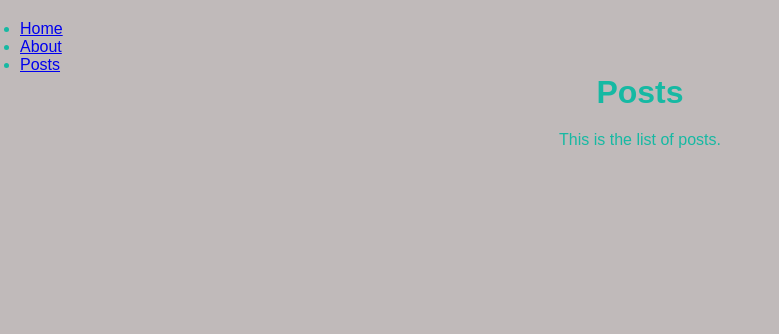
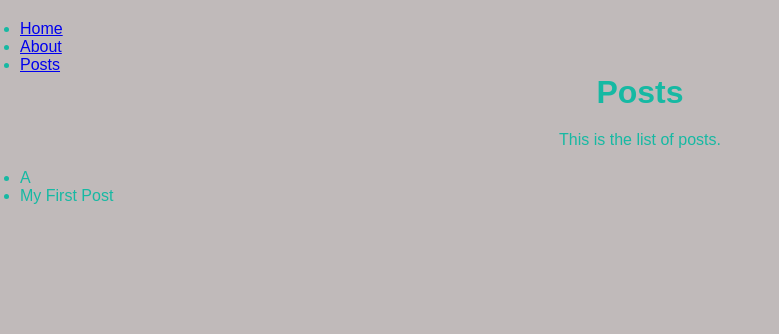
Before and after one commit to TessaTomy/Django-Playground, a Django app: page /posts/ in a window 1280 px wide. Shown: the top 334 px of the page, without its empty margins (0-779 px from the left). Run offline with Django 5.2, Linux system fonts and the light colour scheme; data comes from the database, SQL or seed files in the repository; both versions use the stored data as it was after the commit.

Commit message:
feat: implemented ORM queries for fetching and sorting Post content

```diff
--- a/trial/posts/templates/posts/post_list.html
+++ b/trial/posts/templates/posts/post_list.html
@@ -5,4 +5,9 @@
 {% block content %}
     <h1>Posts</h1>
     <p>This is the list of posts.</p>
+    <ul>
+        {% for post in posts %}
+            <li>{{ post.title }}</li>
+        {% endfor %}
+    </ul>
 {% endblock %}
--- a/trial/posts/views.py
+++ b/trial/posts/views.py
@@ -1,5 +1,7 @@
 from django.shortcuts import render
+from .models import Post
 
 # Create your views here.
 def post_list(request):
-    return render(request, 'posts/post_list.html')
+    posts = Post.objects.all().order_by('title')
+    return render(request, 'posts/post_list.html', {'posts': posts})
```
Also changed, not shown: trial/db.sqlite3.
